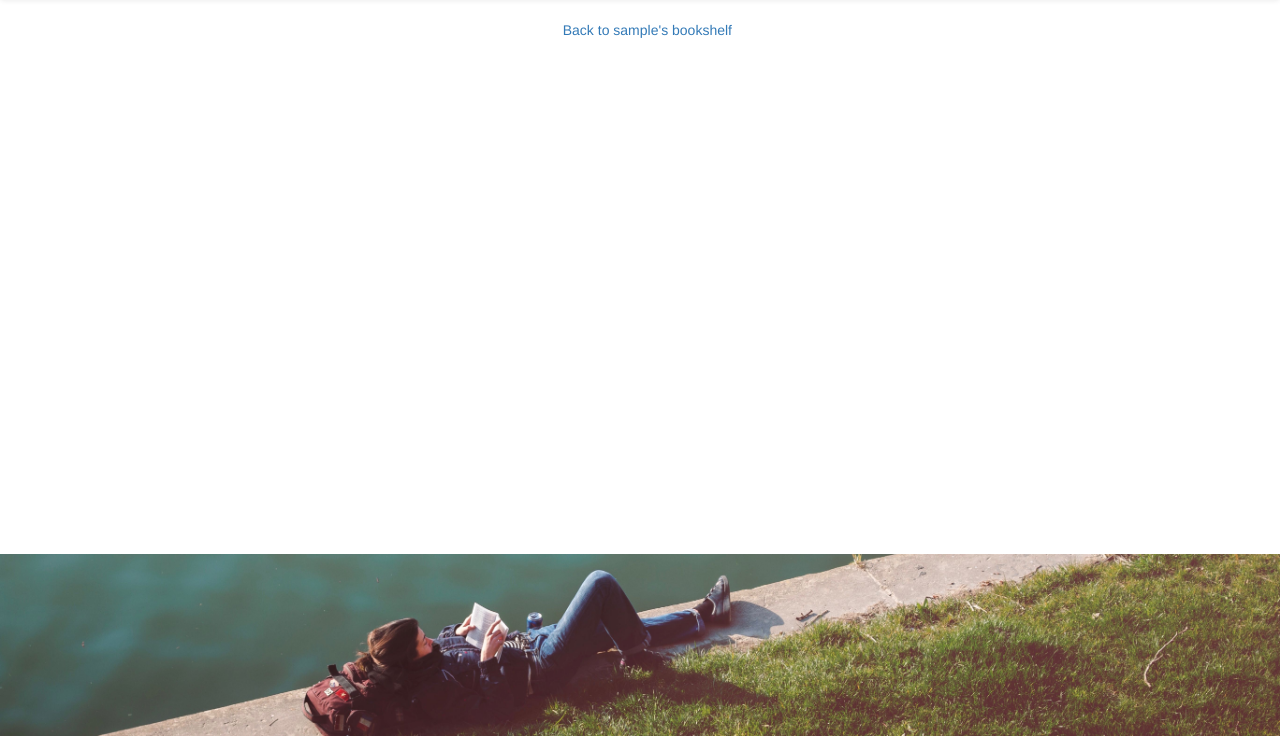
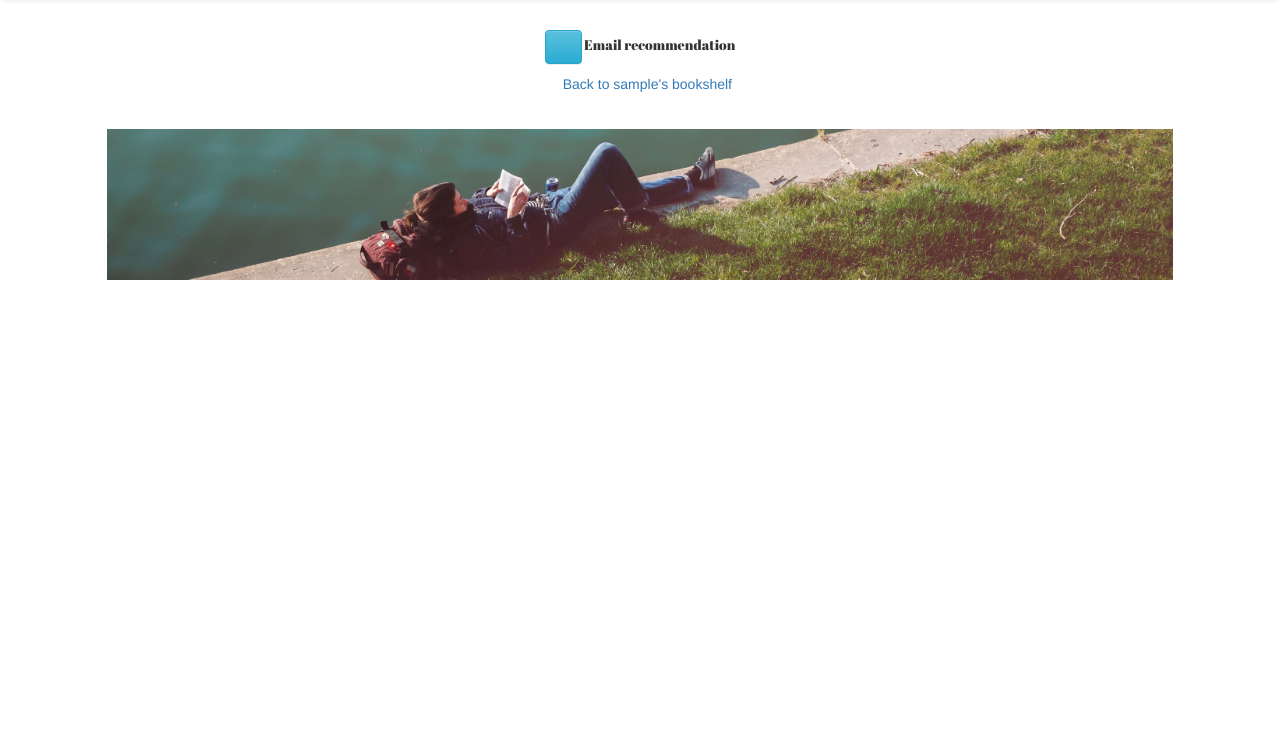
Before and after one commit to katielkrieger/bookshelf-app, a Flask app: page /users/1/bookshelves/1 in a window 1280 px wide. Shown: the part 52-800 px from the top of the page. Run offline with Flask 2, Linux system fonts and the light colour scheme; a user stored in the database is signed in; tables that the repository leaves empty hold one stand-in row (values such as "Sample post"); some libraries are stand-ins or nearby versions; some web fonts are replaced.

Commit message:
Added very basic email functionality

```diff
--- a/project/bookshelves/templates/bookshelves/email.html
+++ b/project/bookshelves/templates/bookshelves/email.html
@@ -1,4 +1,4 @@
-{% extends 'base.html' %}
+{# {% extends 'base.html' %}
 {% block content %}
 
 {% for message in get_flashed_messages() %}
@@ -39,4 +39,4 @@
     </section>
 
 
-{% endblock %}
+{% endblock %} #}
--- a/project/bookshelves/templates/bookshelves/show.html
+++ b/project/bookshelves/templates/bookshelves/show.html
@@ -20,14 +20,9 @@
           {{ user.username }}'s review ({{ book.rating }} out of 10)
         </footer>
       </blockquote>
-
-
       {% if current_user.id == user.id %}
         <a href="{{ url_for('bookshelves.edit', user_id=user.id, book_id=book.book.id) }}"><span class="glyphicon glyphicon-edit glyphicon-large"></span><span> Edit review</span></a>
       {% endif %}
-
-
-
   </div>
 </div>
 <div class="row">
@@ -55,6 +50,51 @@
 </div>
 {% endif %}
 
+
+
+
+<div class="row text-center">
+  <div class="col-xs-12 col-sm-6 col-sm-offset-3">
+
+  <h5>
+    <button type="button" class="btn btn-info" aria-label="Left Align">
+      <span class="glyphicon glyphicon-share-alt glyphicon-large" aria-hidden="true"></span>
+    </button>
+    <span>Email recommendation</span>
+  </h5>
+ </div>
+</div>
+
+    <section>
+      <div class="row row-hidden">
+        <div class="text-center">
+          <form class="form" action="{{ url_for('bookshelves.email', user_id=user.id, book_id=book.book.id) }}" method="POST">
+            <div class="form-group">
+              <div class="col-xs-10 col-xs-offset-1 text-center add-form">
+                {{ form.csrf_token }}
+                <p>
+                  {{ form.recipient(placeholder="recipient", class="form-control") }}
+                  <span class="text-danger">
+                    {% if form.recipient.errors %}
+                      {% for error in form.recipient.errors %}
+                        {{ error }}
+                      {% endfor %}
+                    {% endif %}
+                  </span>
+                </p>
+              </div>
+              <div class="col-xs-12">
+                <button type="submit align-right" class="btn btn-default search">Send email</button>
+              </div>
+            </div>
+          </form>
+        </div>
+      </div>
+
+
+
+
+
 <div class="row text-center">
   <div class="col-xs-10 col-xs-offset-1">
     <a href="{{ url_for('bookshelves.index', user_id=user.id) }}"><span class="glyphicon glyphicon-arrow-left glyphicon-large"></span><span> Back to {{ user.username }}'s bookshelf</span></a>
--- a/project/bookshelves/views.py
+++ b/project/bookshelves/views.py
@@ -102,7 +102,7 @@ def show_get(user_id, book_id):
   book = Book.query.get_or_404(book_id)
   user = User.query.get_or_404(user_id)
   bookshelf = Booklist.query.filter_by(user=user).filter_by(book=book).first()
-  form = EditBookshelfForm(request.form)
+  form = EmailForm(request.form)
   return render_template('bookshelves/show.html', book=bookshelf, form=form, user=user)
 
 @bookshelves_blueprint.route('/<int:book_id>/edit')
@@ -115,7 +115,7 @@ def edit(user_id, book_id):
   form = EditBookshelfForm(request.form)
   return render_template('bookshelves/edit.html', book=book, form=form, user=user)
 
-@bookshelves_blueprint.route('/<int:book_id>/email',methods=["GET","POST"])
+@bookshelves_blueprint.route('/<int:book_id>/email',methods=["POST"])
 @login_required
 @ensure_correct_user
 def email(user_id, book_id):
@@ -127,5 +127,5 @@ def email(user_id, book_id):
                 sender=current_user.email,
                 recipients=[request.form['recipient']])
     mail.send(msg)
-    return redirect(url_for('bookshelves.index'))
-  return render_template('bookshelves/email.html', form=form, book=book, user=user)
+    return redirect(url_for('bookshelves.index', user_id=user.id))
+  # return render_template('bookshelves/email.html', form=form, book=book, user=user)
```
Also changed, not shown: Solo Project.md (+2 -2 lines), project/__init__.py (+10 -0 lines).
